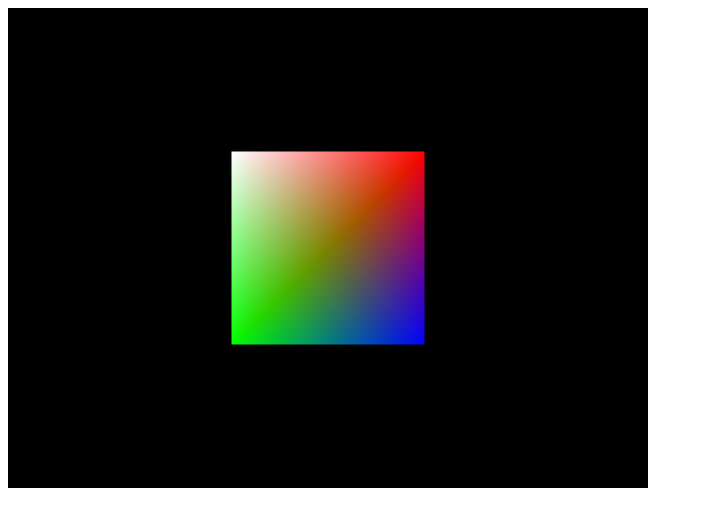
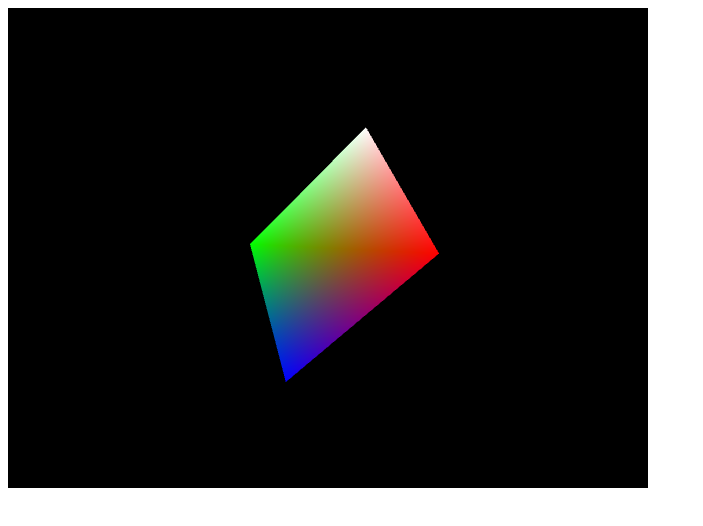
Before and after one commit to saurabhdaware/vanilla-webgl-example, a plain HTML site: page index.html in a window 1280 px wide. Shown: the whole page, without its empty margins (0-703 px from the left). Drawn offline with Linux system fonts and the light colour scheme.

Commit message:
rotating square

```diff
--- a/app.js
+++ b/app.js
@@ -1,6 +1,8 @@
+var squareRotation = 0.0;
+
 const {mat4} = glMatrix;
 
-function drawScene(gl, programInfo, buffers) {
+function drawScene(gl, programInfo, buffers, deltaTime) {
   gl.clearColor(0.0, 0.0, 0.0, 1.0); // Clear to black, fully opaque
   gl.clearDepth(1.0); // Clear everything
   gl.enable(gl.DEPTH_TEST); // Enable depth testing
@@ -39,6 +41,12 @@ function drawScene(gl, programInfo, buffers) {
     modelViewMatrix, // matrix to translate
     [-0.0, 0.0, -6.0]
   ); // amount to translate
+
+  mat4.rotate(modelViewMatrix,  // destination matrix
+    modelViewMatrix,  // matrix to rotate
+    squareRotation,   // amount to rotate in radians
+    [0, 1, 1] // axis to rotate around
+  );
 
   // Tell WebGL how to pull out the positions from the position
   // buffer into the vertexPosition attribute.
@@ -107,6 +115,8 @@ function drawScene(gl, programInfo, buffers) {
     const vertexCount = 4;
     gl.drawArrays(gl.TRIANGLE_STRIP, offset, vertexCount);
   }
+
+  squareRotation += deltaTime;
 }
 
 function initBuffers(gl) {
--- a/index.html
+++ b/index.html
@@ -1,7 +1,7 @@
 <!DOCTYPE html>
 <html>
 <head>
-  <title>Parcel Sandbox</title>
+  <title>WebGL Example</title>
   <meta charset="UTF-8" />
 </head>
 <body>
@@ -67,8 +67,19 @@
       };
 
       const buffers = initBuffers(gl);
+      var then = 0;
 
-      drawScene(gl, programInfo, buffers);
+      // Draw the scene repeatedly
+      function render(now) {
+        now *= 0.001;  // convert to seconds
+        const deltaTime = now - then;
+        then = now;
+
+        drawScene(gl, programInfo, buffers, deltaTime);
+
+        requestAnimationFrame(render);
+      }
+      requestAnimationFrame(render);
     }
 
     window.onload = init;
```
